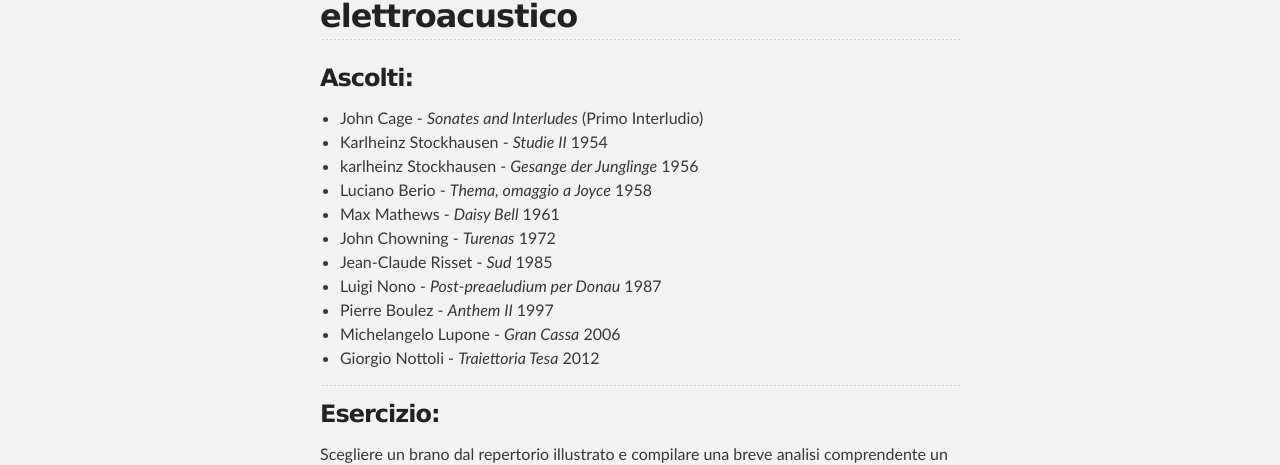
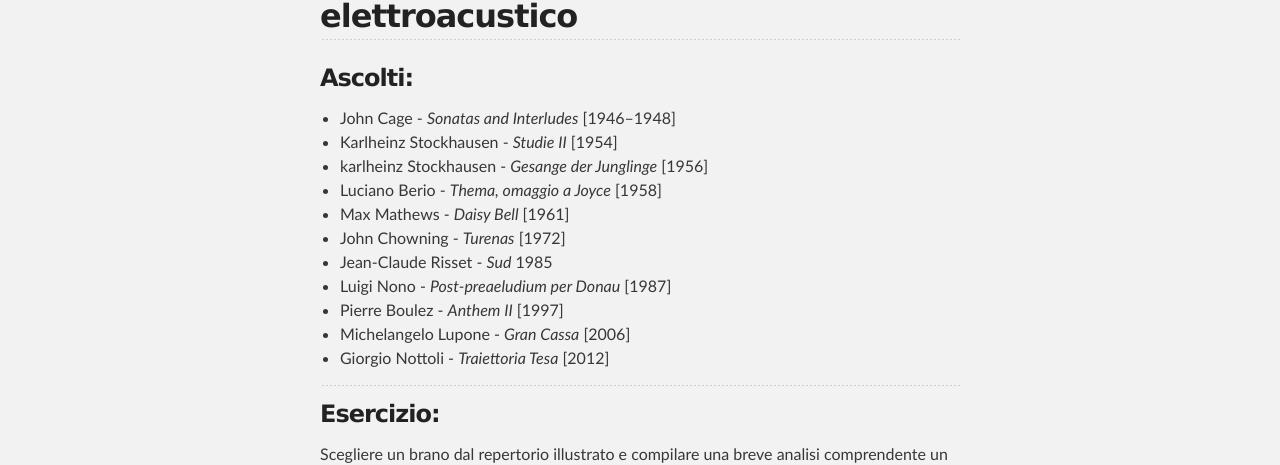
Before and after one commit to grammaton/IMCSC, a Jekyll site: the page index.html, which Jekyll copies as it is, in a window 1280 px wide. Shown: the part 316-781 px from the top of the page. Built offline with Jekyll 4.4.1, drawn with Linux system fonts in a browser that asks for light colours.

```diff
--- a/index.html
+++ b/index.html
@@ -38,17 +38,17 @@
 <a id="ascolti" class="anchor" href="#ascolti" aria-hidden="true"><span class="octicon octicon-link"></span></a>Ascolti:</h3>
 
 <ul>
-<li>John Cage - <em>Sonates and Interludes</em> (Primo Interludio)</li>
-<li>Karlheinz Stockhausen - <em>Studie II</em> 1954</li>
-<li>karlheinz Stockhausen - <em>Gesange der Junglinge</em> 1956</li>
-<li>Luciano Berio - <em>Thema, omaggio a Joyce</em> 1958</li>
-<li>Max Mathews - <em>Daisy Bell</em> 1961</li>
-<li>John Chowning - <em>Turenas</em> 1972</li>
+<li>John Cage - <em>Sonatas and Interludes</em> [1946–1948]</li>
+<li>Karlheinz Stockhausen - <em>Studie II</em> [1954]</li>
+<li>karlheinz Stockhausen - <em>Gesange der Junglinge</em> [1956]</li>
+<li>Luciano Berio - <em>Thema, omaggio a Joyce</em> [1958]</li>
+<li>Max Mathews - <em>Daisy Bell</em> [1961]</li>
+<li>John Chowning - <em>Turenas</em> [1972]</li>
 <li>Jean-Claude Risset - <em>Sud</em> 1985</li>
-<li>Luigi Nono - <em>Post-preaeludium per Donau</em> 1987</li>
-<li>Pierre Boulez - <em>Anthem II</em> 1997</li>
-<li>Michelangelo Lupone - <em>Gran Cassa</em> 2006</li>
-<li>Giorgio Nottoli - <em>Traiettoria Tesa</em> 2012</li>
+<li>Luigi Nono - <em>Post-preaeludium per Donau</em> [1987]</li>
+<li>Pierre Boulez - <em>Anthem II</em> [1997]</li>
+<li>Michelangelo Lupone - <em>Gran Cassa</em> [2006]</li>
+<li>Giorgio Nottoli - <em>Traiettoria Tesa</em> [2012]</li>
 </ul>
 
 <hr>
--- a/params.json
+++ b/params.json
@@ -1 +1 @@
-{"name":"IMCSC","tagline":"Informatica Musicale Conservatorio S. Cecilia","body":"## 01. Introduzione al repertorio elettroacustico\r\n\r\n### Ascolti:\r\n\r\n\r\n - John Cage - *Sonates and Interludes* (Primo Interludio)\r\n - Karlheinz Stockhausen - *Studie II* 1954\r\n - karlheinz Stockhausen - *Gesange der Junglinge* 1956\r\n - Luciano Berio - *Thema, omaggio a Joyce* 1958\r\n - Max Mathews - *Daisy Bell* 1961\r\n - John Chowning - *Turenas* 1972\r\n - Jean-Claude Risset - *Sud* 1985\r\n - Luigi Nono - *Post-preaeludium per Donau* 1987\r\n - Pierre Boulez - *Anthem II* 1997\r\n - Michelangelo Lupone - *Gran Cassa* 2006\r\n - Giorgio Nottoli - *Traiettoria Tesa* 2012\r\n \r\n----\r\n\r\n### Esercizio:\r\n\r\nScegliere un brano dal repertorio illustrato e compilare una breve analisi comprendente un quadro storico, una descrizione del brano e delle impressioni personali.\r\n\r\n### Bibliografia\r\n\r\n - [Armando Gentilucci - Introduzione alla Musica Elettronica](https://copy.com/gmatZ8qkaw1WROAG)\r\n - [Fred K. Prieberg](https://copy.com/mU6LRdCdxUlrVAIZ)","google":"","note":"Don't delete this file! It's used internally to help with page regeneration."}
+{"name":"IMCSC","tagline":"Informatica Musicale Conservatorio S. Cecilia","body":"## 01. Introduzione al repertorio elettroacustico\r\n\r\n### Ascolti:\r\n\r\n\r\n - John Cage - *Sonatas and Interludes* [1946–1948]\r\n - Karlheinz Stockhausen - *Studie II* [1954]\r\n - karlheinz Stockhausen - *Gesange der Junglinge* [1956]\r\n - Luciano Berio - *Thema, omaggio a Joyce* [1958]\r\n - Max Mathews - *Daisy Bell* [1961]\r\n - John Chowning - *Turenas* [1972]\r\n - Jean-Claude Risset - *Sud* 1985\r\n - Luigi Nono - *Post-preaeludium per Donau* [1987]\r\n - Pierre Boulez - *Anthem II* [1997]\r\n - Michelangelo Lupone - *Gran Cassa* [2006]\r\n - Giorgio Nottoli - *Traiettoria Tesa* [2012]\r\n \r\n----\r\n\r\n### Esercizio:\r\n\r\nScegliere un brano dal repertorio illustrato e compilare una breve analisi comprendente un quadro storico, una descrizione del brano e delle impressioni personali.\r\n\r\n### Bibliografia\r\n\r\n - [Armando Gentilucci - Introduzione alla Musica Elettronica](https://copy.com/gmatZ8qkaw1WROAG)\r\n - [Fred K. Prieberg](https://copy.com/mU6LRdCdxUlrVAIZ)","google":"","note":"Don't delete this file! It's used internally to help with page regeneration."}
```
